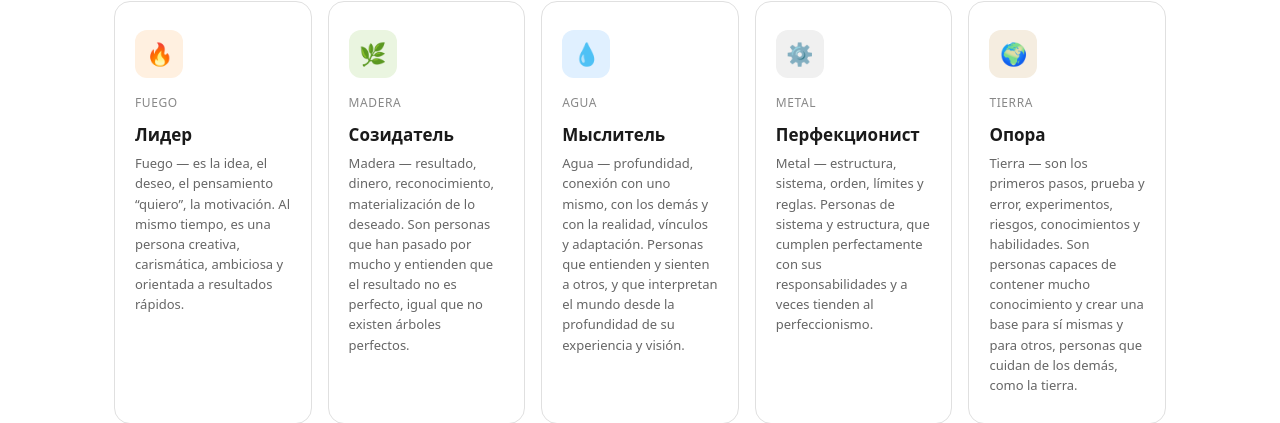
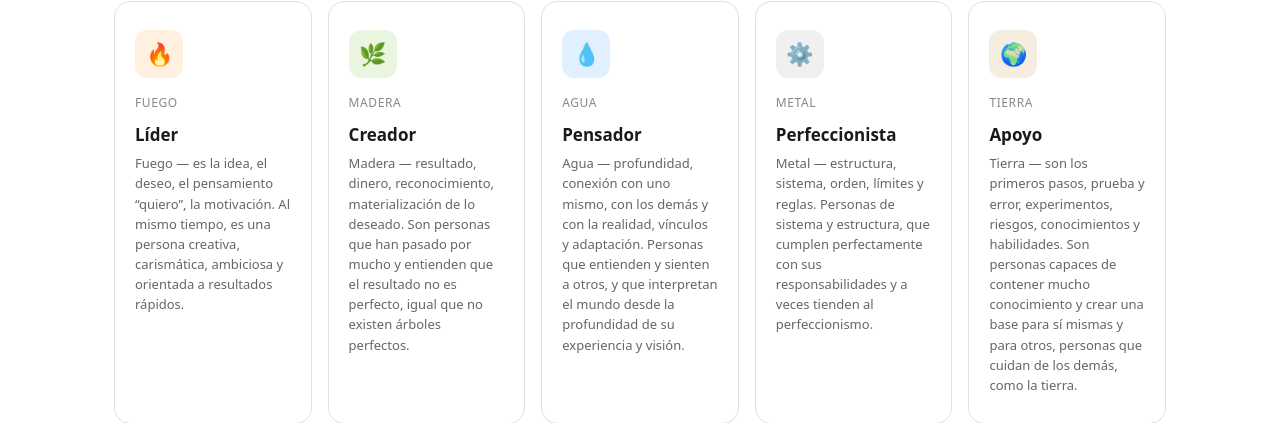
Before and after one commit to maksym-sk21/metamindgym, a Django app: page / in a window 1280 px wide. Shown: the part 1164-1587 px from the top of the page. Run offline with Django 5.2, Linux system fonts and the light colour scheme; some libraries are stand-ins or nearby versions.

Commit message:
fix: landing

```diff
--- a/templates/accounts/landing.html
+++ b/templates/accounts/landing.html
@@ -403,31 +403,31 @@
       <div class="el-card fire" onclick="selectEl(this)">
         <div class="el-icon">🔥</div>
         <div class="el-tagline">Fuego</div>
-        <div class="el-name">Лидер</div>
+        <div class="el-name">Líder</div>
         <div class="el-desc">Fuego — es la idea, el deseo, el pensamiento “quiero”, la motivación. Al mismo tiempo, es una persona creativa, carismática, ambiciosa y orientada a resultados rápidos.</div>
       </div>
       <div class="el-card tree" onclick="selectEl(this)">
         <div class="el-icon">🌿</div>
         <div class="el-tagline">Madera</div>
-        <div class="el-name">Созидатель</div>
+        <div class="el-name">Creador</div>
         <div class="el-desc"> Madera — resultado, dinero, reconocimiento, materialización de lo deseado. Son personas que han pasado por mucho y entienden que el resultado no es perfecto, igual que no existen árboles perfectos.</div>
       </div>
       <div class="el-card water" onclick="selectEl(this)">
         <div class="el-icon">💧</div>
         <div class="el-tagline">Agua</div>
-        <div class="el-name">Мыслитель</div>
+        <div class="el-name">Pensador</div>
         <div class="el-desc">Agua — profundidad, conexión con uno mismo, con los demás y con la realidad, vínculos y adaptación. Personas que entienden y sienten a otros, y que interpretan el mundo desde la profundidad de su experiencia y visión.</div>
       </div>
       <div class="el-card metal" onclick="selectEl(this)">
         <div class="el-icon">⚙️</div>
         <div class="el-tagline">Metal</div>
-        <div class="el-name">Перфекционист</div>
+        <div class="el-name">Perfeccionista</div>
         <div class="el-desc">Metal — estructura, sistema, orden, límites y reglas. Personas de sistema y estructura, que cumplen perfectamente con sus responsabilidades y a veces tienden al perfeccionismo.</div>
       </div>
       <div class="el-card earth" onclick="selectEl(this)">
         <div class="el-icon">🌍</div>
         <div class="el-tagline">Tierra</div>
-        <div class="el-name">Опора</div>
+        <div class="el-name">Apoyo</div>
         <div class="el-desc">Tierra — son los primeros pasos, prueba y error, experimentos, riesgos, conocimientos y habilidades. Son personas capaces de contener mucho conocimiento y crear una base para sí mismas y para otros, personas que cuidan de los demás, como la tierra.</div>
       </div>
     </div>
```
